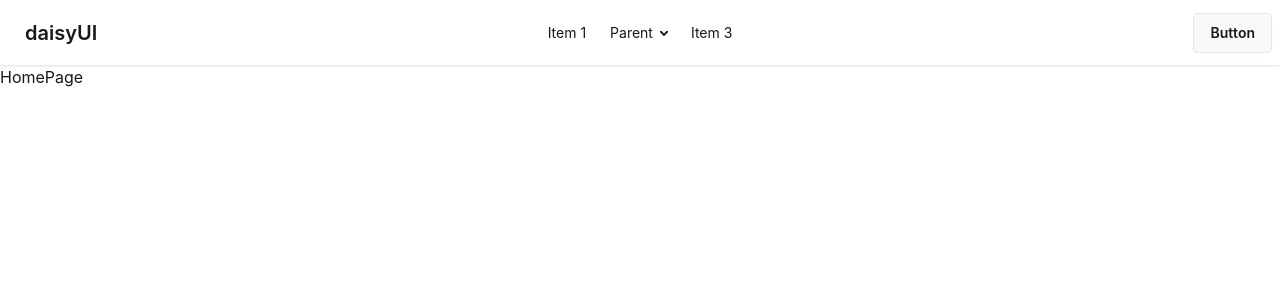
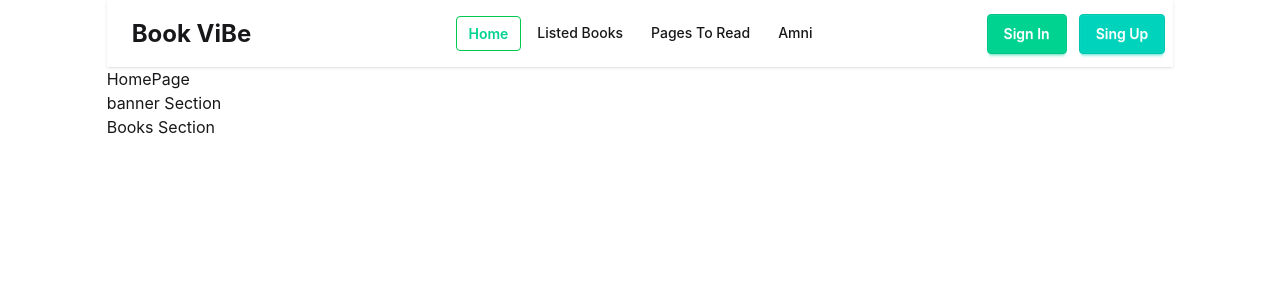
Before and after one commit to tanzid-48/book-vibe, a React (Vite) app: page / in a window 1280 px wide. Shown: the top 300 px of the page. Built offline with nearby package versions, Linux system fonts and the light colour scheme.

Commit message:
add Navbar

```diff
--- a/src/Pages/detailsPage/DetailsPage.jsx
+++ b/src/Pages/detailsPage/DetailsPage.jsx
@@ -3,6 +3,7 @@ import React from 'react';
 const DetailsPage = () => {
     return (
         <div>
+
             <h3>Details PAge</h3>
         </div>
     );
--- a/src/Pages/filterPage/FilterPage.jsx
+++ b/src/Pages/filterPage/FilterPage.jsx
@@ -3,7 +3,7 @@ import React from 'react';
 const FilterPage = () => {
     return (
         <div>
-            <h3>Filter Page</h3>
+            <h3>Page Graph</h3>
         </div>
     );
 };
--- a/src/Pages/homePage/HomePage.jsx
+++ b/src/Pages/homePage/HomePage.jsx
@@ -4,6 +4,9 @@ const HomePage = () => {
     return (
         <div>
             <h3>HomePage</h3>
+            <h3>banner Section</h3>
+            <h2>Books Section</h2>
+
         </div>
     );
 };
--- /dev/null
+++ b/src/components/listedBooks/ListedBooks.jsx
@@ -0,0 +1,11 @@
+import React from 'react';
+
+const ListedBooks = () => {
+    return (
+        <div>
+            <h3>This is listedBooks</h3>
+        </div>
+    );
+};
+
+export default ListedBooks;
--- a/src/components/navbar/Navbar.jsx
+++ b/src/components/navbar/Navbar.jsx
@@ -1,49 +1,98 @@
 import React from 'react';
+import { NavLink } from 'react-router';
 
 const Navbar = () => {
+    const navLinks = (
+        <>
+            <li>
+                <NavLink
+                    to="/"
+                    className={({ isActive }) =>
+                        `font-medium ${isActive ? 'text-success font-semibold border border-green-500' : 'hover:text-success'}`
+                    }
+                >
+                    Home
+                </NavLink>
+            </li>
+            <li>
+                <NavLink
+                    to="/listedBooks"
+                    className={({ isActive }) =>
+                        `font-medium ${isActive ? 'text-success font-semibold border border-green-500' : 'hover:text-success'}`
+                    }
+                >
+                    Listed Books
+                </NavLink>
+            </li>
+            <li>
+                <NavLink
+                    to="/filterPage"
+                    className={({ isActive }) =>
+                        `font-medium ${isActive ? 'text-success font-semibold border border-green-500' : 'hover:text-success'}`
+                    }
+                >
+                    Pages To Read
+                </NavLink>
+            </li>
+            <li>
+                <NavLink
+                    to="/amni"
+                    className={({ isActive }) =>
+                        `font-medium ${isActive ? 'text-success font-semibold' : 'hover:text-success'}`
+                    }
+                >
+                    Amni
+                </NavLink>
+            </li>
+        </>
+    );
+
     return (
-        <div>
-
-            <div className="navbar bg-base-100 shadow-sm">
+        <div className="navbar bg-base-100 shadow-sm sticky top-0 z-50">
             <div className="navbar-start">
                 <div className="dropdown">
-                        <div tabIndex={0} role="button" className="btn btn-ghost lg:hidden">
-                            <svg xmlns="http://www.w3.org/2000/svg" className="h-5 w-5" fill="none" viewBox="0 0 24 24" stroke="currentColor"> <path strokeLinecap="round" strokeLinejoin="round" strokeWidth="2" d="M4 6h16M4 12h8m-8 6h16" /> </svg>
+                    <div
+                        tabIndex={0}
+                        role="button"
+                        className="btn btn-ghost lg:hidden"
+                        aria-label="Open navigation menu"
+                    >
+                        <svg
+                            xmlns="http://www.w3.org/2000/svg"
+                            className="h-5 w-5"
+                            fill="none"
+                            viewBox="0 0 24 24"
+                            stroke="currentColor"
+                        >
+                            <path
+                                strokeLinecap="round"
+                                strokeLinejoin="round"
+                                strokeWidth="2"
+                                d="M4 6h16M4 12h8m-8 6h16"
+                            />
+                        </svg>
                     </div>
+
                     <ul
-                            tabIndex="-1"
-                            className="menu menu-sm dropdown-content bg-base-100 rounded-box z-1 mt-3 w-52 p-2 shadow">
-                            <li><a>Item 1</a></li>
-                            <li>
-                                <a>Parent</a>
-                                <ul className="p-2">
-                                    <li><a>Submenu 1</a></li>
-                                    <li><a>Submenu 2</a></li>
-                                </ul>
-                            </li>
-                            <li><a>Item 3</a></li>
+                        tabIndex={0}
+                        className="menu menu-sm dropdown-content mt-3  p-2 shadow bg-base-100 rounded-box w-52"
+                    >
+                        {navLinks}
                     </ul>
                 </div>
-                    <a className="btn btn-ghost text-xl">daisyUI</a>
+
+                <a href="/" className="btn btn-ghost normal-case text-2xl font-bold">
+                    Book ViBe
+                </a>
             </div>
             <div className="navbar-center hidden lg:flex">
-                    <ul className="menu menu-horizontal px-1">
-                        <li><a>Item 1</a></li>
-                        <li>
-                            <details>
-                                <summary>Parent</summary>
-                                <ul className="p-2 bg-base-100 w-40 z-1">
-                                    <li><a>Submenu 1</a></li>
-                                    <li><a>Submenu 2</a></li>
-                                </ul>
-                            </details>
-                        </li>
-                        <li><a>Item 3</a></li>
+                <ul className="menu menu-horizontal px-1 gap-x-1">
+                    {navLinks}
                 </ul>
             </div>
-                <div className="navbar-end">
-                    <a className="btn">Button</a>
-                </div>
+            <div className="navbar-end gap-3">
+                <button className="btn btn-success btn-sm md:btn-md text-white">Sign In</button>
+                <button className="btn btn-accent btn-sm md:btn-md text-white">Sing Up</button>
             </div>
         </div>
     );
--- a/src/layout/MainLayout.jsx
+++ b/src/layout/MainLayout.jsx
@@ -4,7 +4,7 @@ import { Outlet } from 'react-router';
 
 const MainLayout = () => {
     return (
-        <div>
+        <div  className="w-11/12 md:w-10/12 mx-auto">
            <Navbar></Navbar>
            <Outlet></Outlet>
         </div>
--- a/src/routes/Routes.jsx
+++ b/src/routes/Routes.jsx
@@ -4,6 +4,7 @@ import HomePage from "../Pages/homePage/HomePage";
 import DetailsPage from "../Pages/detailsPage/DetailsPage";
 import FilterPage from "../Pages/filterPage/FilterPage";
 import ErrorMessage from "./ErrorMassage";
+import ListedBooks from "../components/listedBooks/ListedBooks";
 
 export const router = createBrowserRouter(
   [
@@ -13,6 +14,8 @@ export const router = createBrowserRouter(
      children: [
       {index: true, Component: HomePage},
       {path:"detailsPage" ,Component: DetailsPage},
+      {path: "listedBooks",Component:
+        ListedBooks},
       {path:"filterPage", Component: FilterPage},
 
      ],
```
Also changed, not shown: src/index.css (line endings or trailing spaces). Lines whose indentation alone changed are shown as unchanged.
